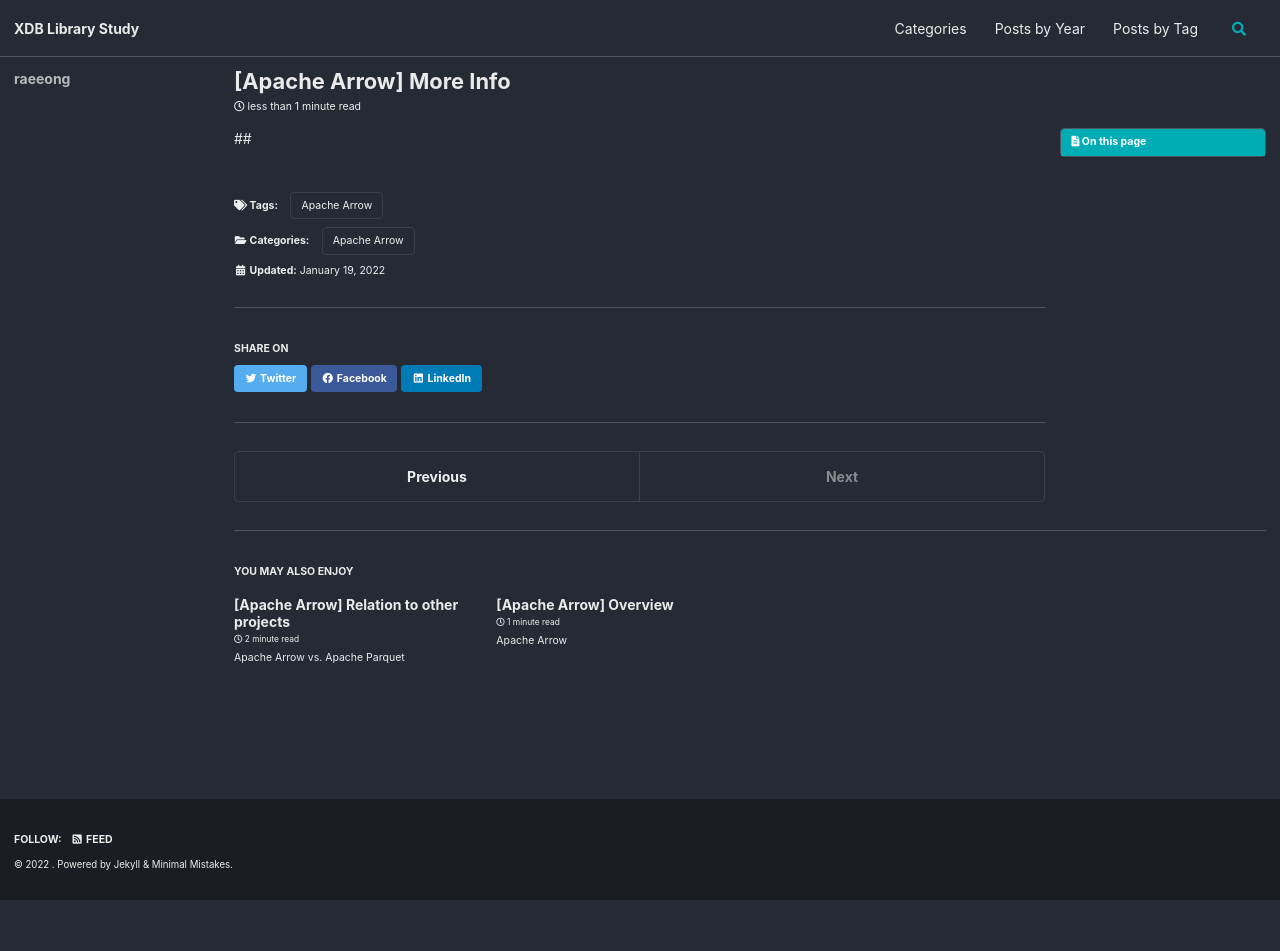
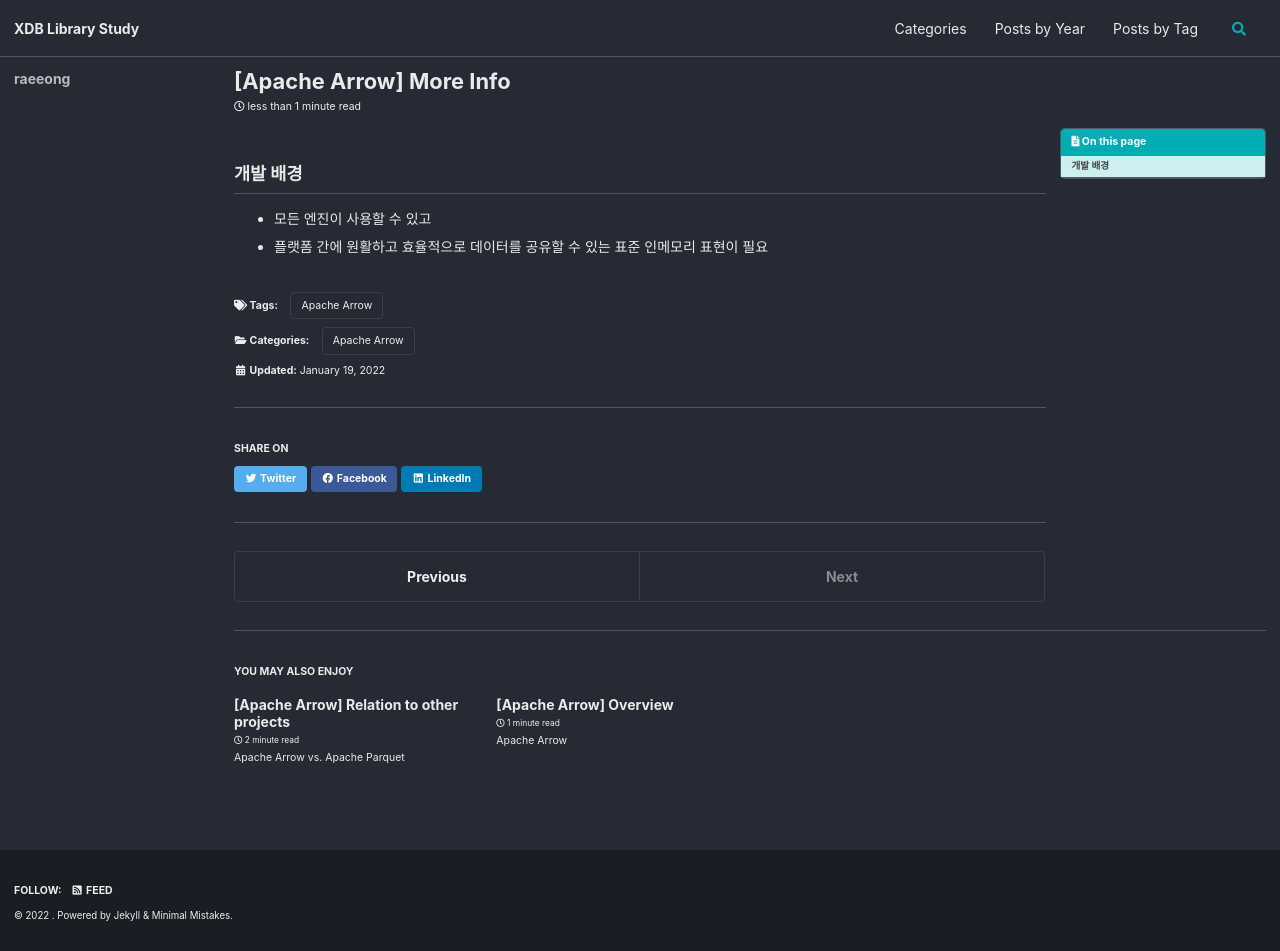
Before and after one commit to friedegg818/friedegg818.github.io, a Jekyll site: the page built from _posts/2022-01-19-ArrowMoreInfo.md, in a window 1280 px wide. Built offline with Jekyll 4.4.1, drawn with Linux system fonts in a browser that asks for light colours; cached includes are drawn as plain includes; some web fonts are replaced; before the commit the page ends 900 px from its top, so only the background shows below that.

Commit message:
font-size

```diff
--- a/_posts/2022-01-19-ArrowMoreInfo.md
+++ b/_posts/2022-01-19-ArrowMoreInfo.md
@@ -17,4 +17,6 @@ last_modified_At: 2022-01-19
 
 ---
 
-##
+## 개발 배경
+- 모든 엔진이 사용할 수 있고
+- 플랫폼 간에 원활하고 효율적으로 데이터를 공유할 수 있는 표준 인메모리 표현이 필요
```
